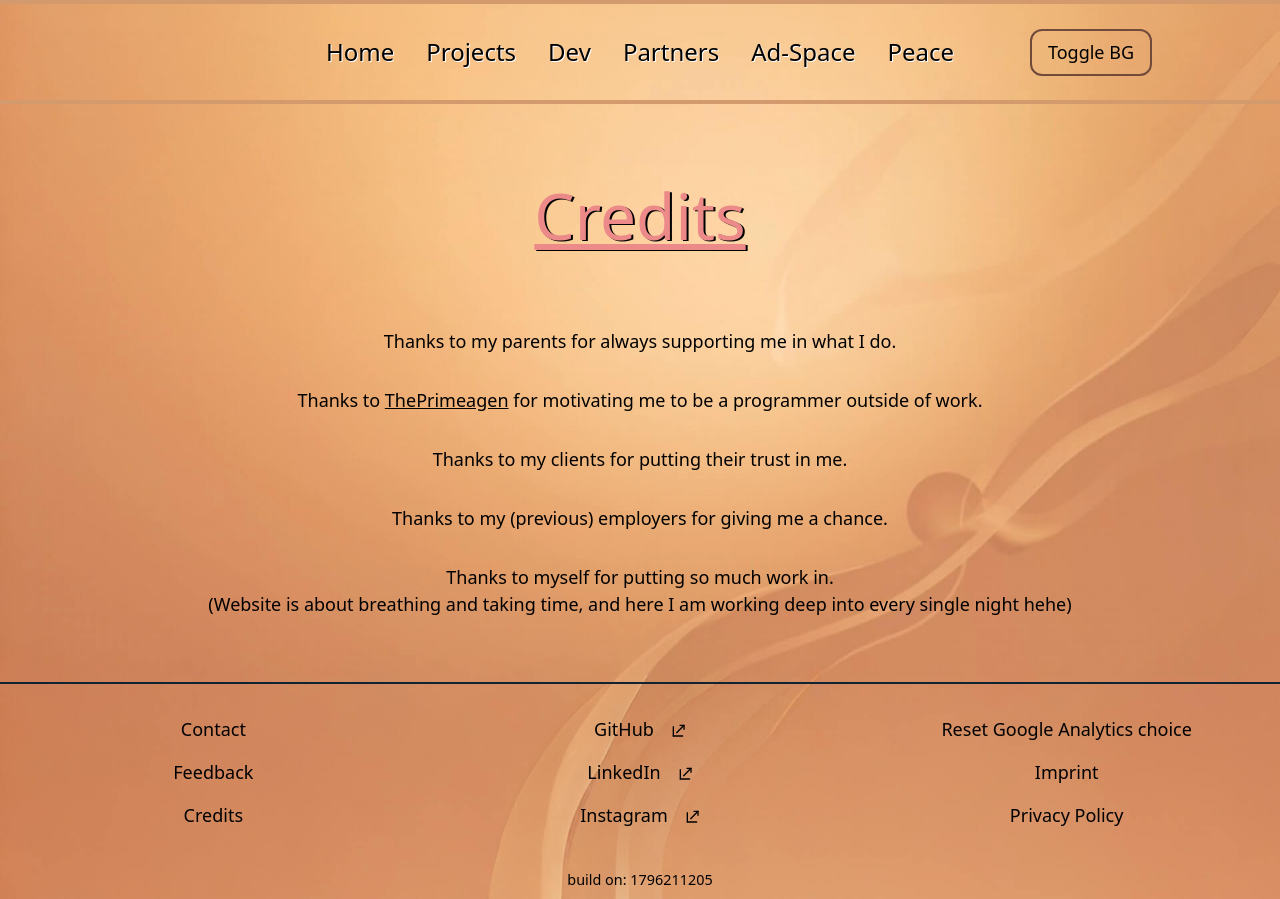
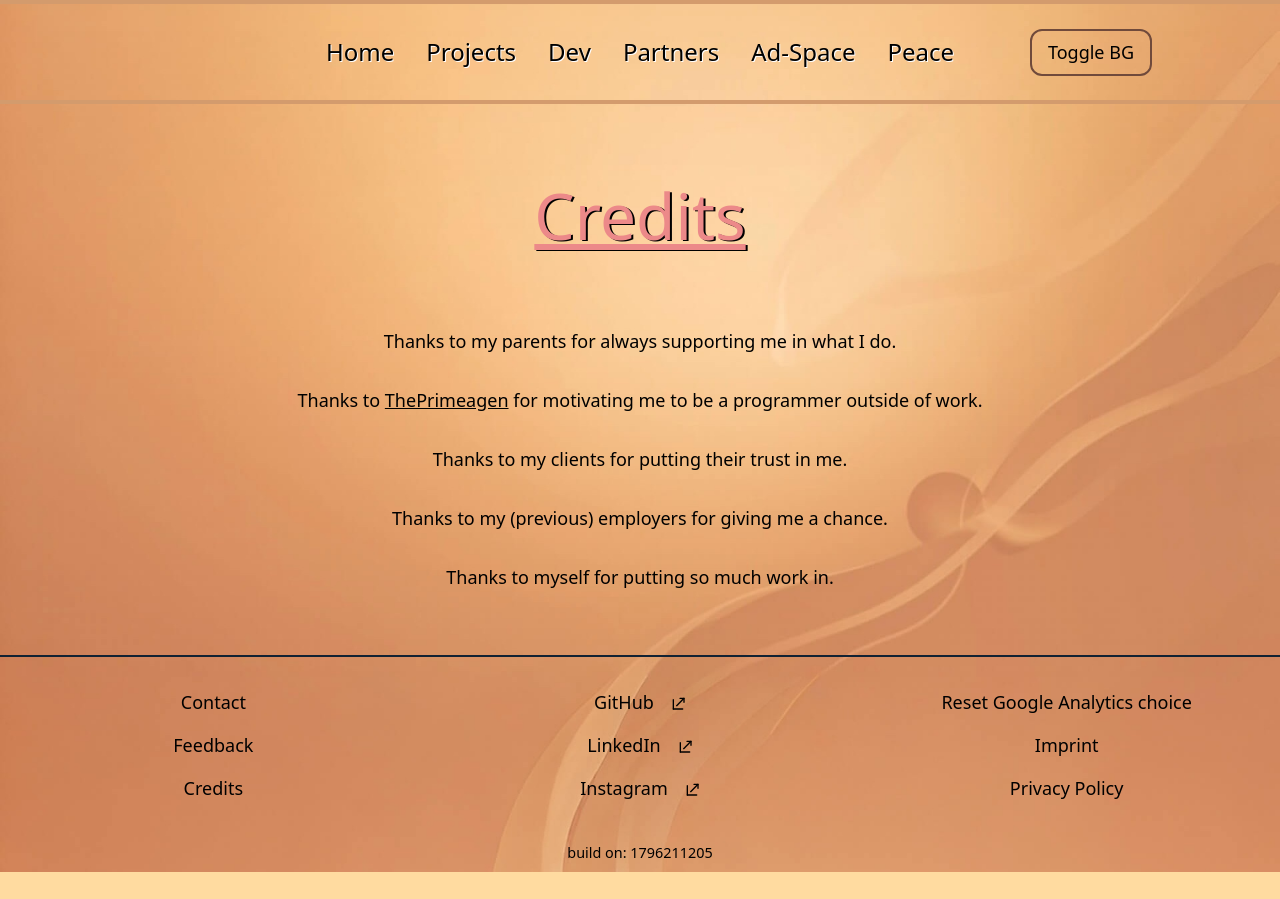
Before and after one commit to lilalunex/best-personal-website-on-the-internet, a SvelteKit app: page /footer/credits in a window 1280 px wide. After the commit the page ends 872 px from the top, so only its background shows below. Built offline with nearby package versions, Linux system fonts and the light colour scheme; no server answers.

Commit message:
wording + gitignore: added casino

```diff
--- a/src/routes/footer/credits/+page.svelte
+++ b/src/routes/footer/credits/+page.svelte
@@ -12,8 +12,7 @@
                 of work.</p>
             <p class="pt-8">Thanks to my clients for putting their trust in me.</p>
             <p class="pt-8">Thanks to my (previous) employers for giving me a chance.</p>
-            <p class="pt-8">Thanks to myself for putting so much work in.<br>(Website is about breathing and taking
-                time, and here I am working deep into every single night hehe)</p>
+            <p class="pt-8">Thanks to myself for putting so much work in.</p>
         </div>
 
     </div>
```
Also changed, not shown: 1 other file (tests, documents, lock files or other folders).
